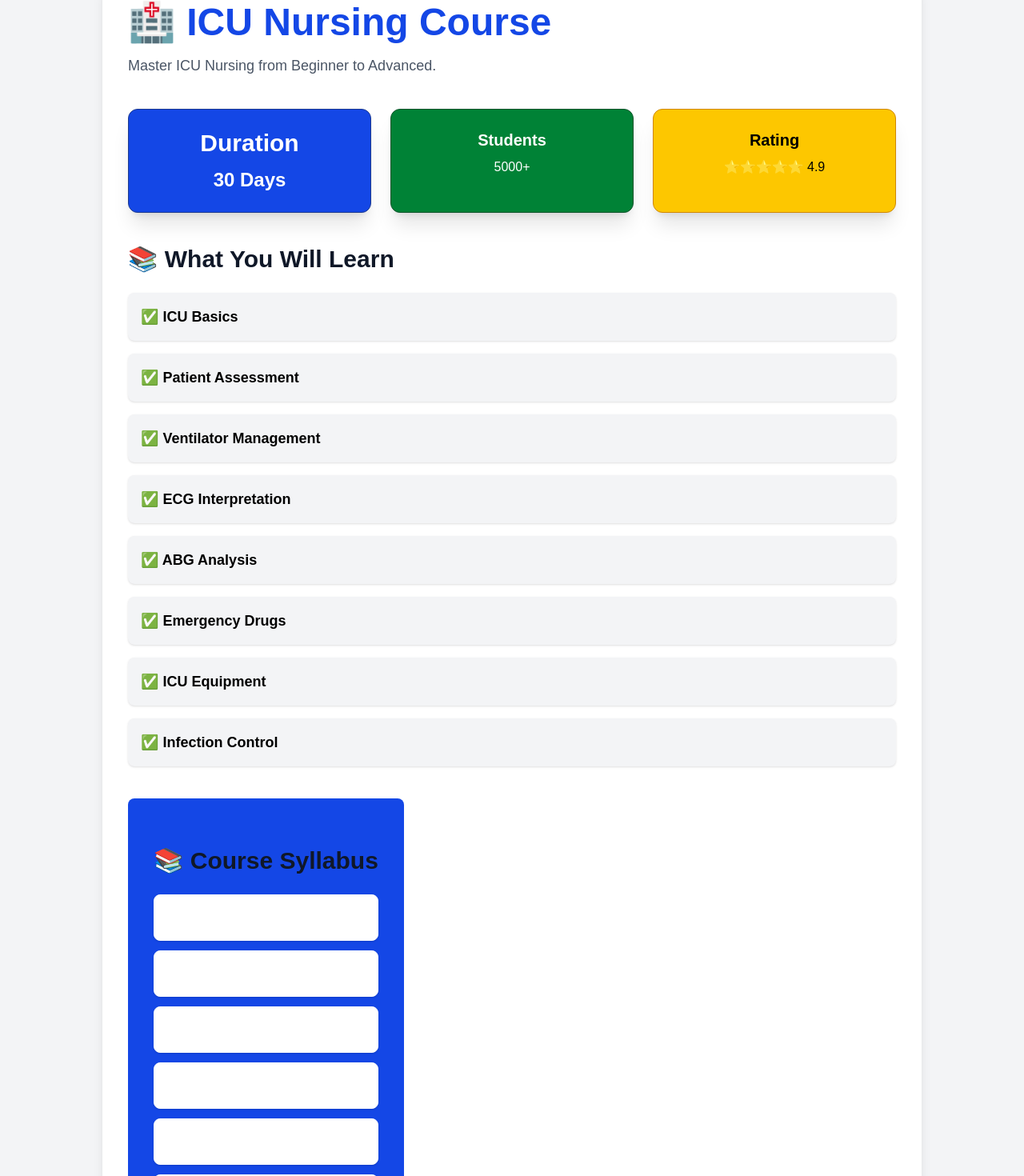
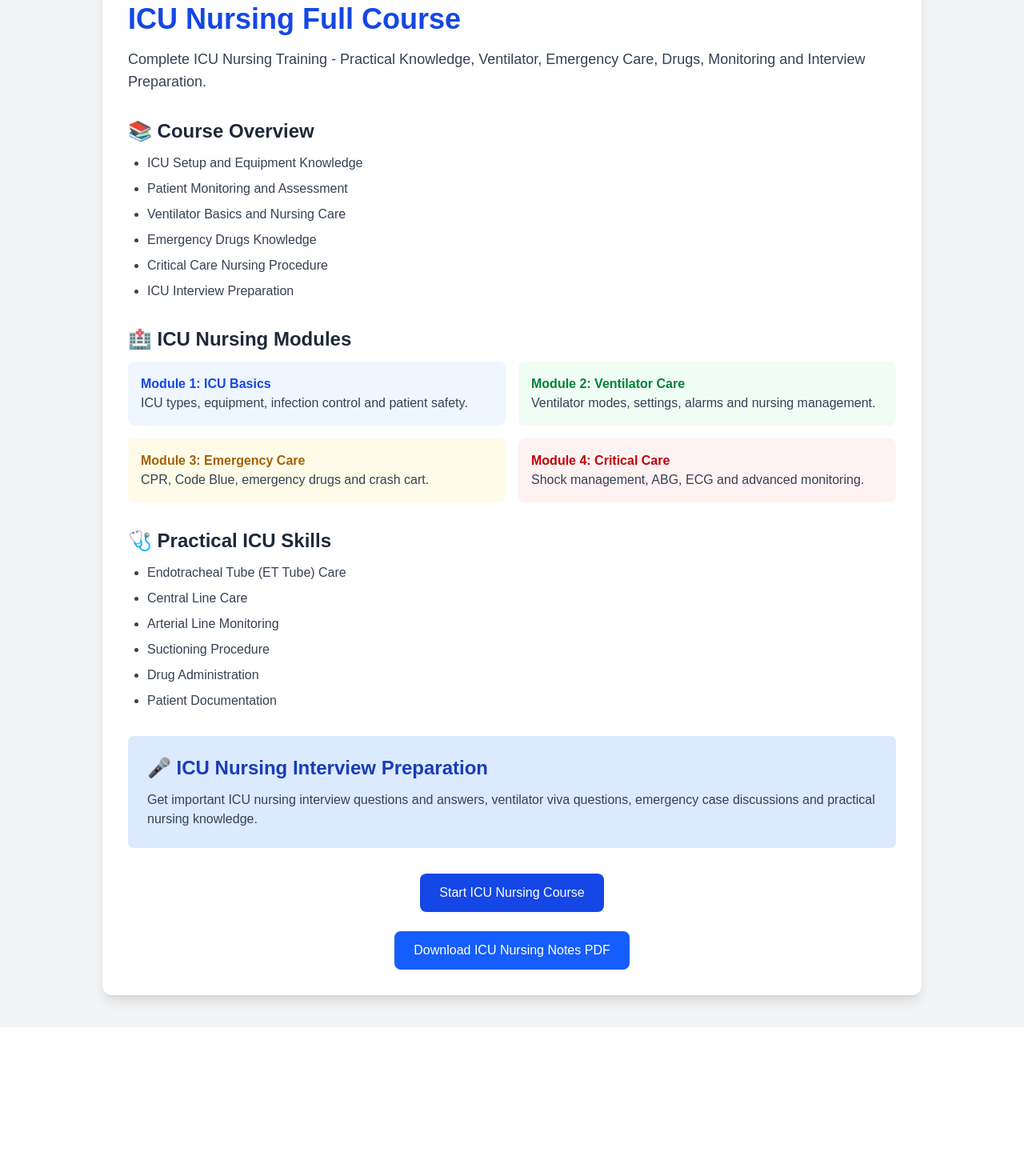
Before and after one commit to dubeyavinash557-sudo/icu-learning-portal, a Next.js app in the folder client/: page /courses/icu-nursing in a window 1280 px wide. Shown: the part 68-1538 px from the top of the page at 80% size. After the commit the page ends 1352 px from the top, so only its background shows below. Built offline with nearby package versions, Linux system fonts and the light colour scheme.

Commit message:
Complete professional ECG course page

```diff
--- a/client/app/courses/ecg/page.tsx
+++ b/client/app/courses/ecg/page.tsx
@@ -1,13 +1,117 @@
 export default function ECGPage() {
   return (
-    <main className="min-h-screen p-10">
-      <h1 className="text-5xl font-bold text-blue-700">
-        ECG Course
-      </h1>
+    <main className="min-h-screen bg-gray-100 py-10">
+      <div className="max-w-5xl mx-auto bg-white rounded-xl shadow-lg p-8">
 
-      <p className="mt-4 text-lg">
-        Learn ECG Interpretation from Basic to Advanced.
+        {/* Title */}
+        <h1 className="text-4xl font-bold text-blue-700 mb-4">
+          ECG Full Course
+        </h1>
+
+        {/* Description */}
+        <p className="text-gray-700 text-lg mb-8">
+          Learn ECG Interpretation from Basic to Advanced with practical ICU nursing knowledge,
+          cardiac rhythms, ECG analysis, emergency ECG management and patient monitoring.
+        </p>
+        {/* Course Overview */}
+<section className="mb-8">
+  <h2 className="text-2xl font-semibold text-gray-800 mb-3">
+    📚 Course Overview
+  </h2>
+
+  <ul className="list-disc ml-6 text-gray-700 space-y-2">
+    <li>Introduction to ECG</li>
+    <li>Cardiac Anatomy & Physiology</li>
+    <li>ECG Paper and Leads</li>
+    <li>Heart Rate Calculation</li>
+    <li>Normal ECG Waveforms (P, QRS, T)</li>
+    <li>ECG Rhythm Interpretation</li>
+    <li>Common Arrhythmias</li>
+    <li>Emergency ECG Recognition</li>
+  </ul>
+</section>{/* ECG Modules */}
+<section className="mb-8">
+  <h2 className="text-2xl font-semibold text-gray-800 mb-3">
+    ❤️ ECG Modules
+  </h2>
+
+  <div className="grid md:grid-cols-2 gap-4">
+
+    <div className="bg-blue-50 p-4 rounded-lg">
+      <h3 className="font-bold text-blue-700">
+        Module 1: ECG Basics
+      </h3>
+      <p className="text-gray-700">
+        Introduction, ECG machine, leads and paper.
       </p>
+    </div>
+
+    <div className="bg-green-50 p-4 rounded-lg">
+      <h3 className="font-bold text-green-700">
+        Module 2: ECG Interpretation
+      </h3>
+      <p className="text-gray-700">
+        P Wave, PR Interval, QRS Complex, ST Segment and T Wave.
+      </p>
+    </div>
+
+    <div className="bg-yellow-50 p-4 rounded-lg">
+      <h3 className="font-bold text-yellow-700">
+        Module 3: Cardiac Rhythms
+      </h3>
+      <p className="text-gray-700">
+        Normal Sinus Rhythm, Bradycardia, Tachycardia and Arrhythmias.
+      </p>
+    </div>
+
+    <div className="bg-red-50 p-4 rounded-lg">
+      <h3 className="font-bold text-red-700">
+        Module 4: Emergency ECG
+      </h3>
+      <p className="text-gray-700">
+        STEMI, NSTEMI, Heart Block, VF, VT and ACLS ECG Recognition.
+      </p>
+    </div>
+
+  </div>
+</section>
+{/* Practical ECG Skills */}
+<section className="mb-8">
+
+  <h2 className="text-2xl font-semibold text-gray-800 mb-3">
+    🩺 Practical ECG Skills
+  </h2>
+
+  <ul className="list-disc ml-6 text-gray-700 space-y-2">
+    <li>12 Lead ECG Recording</li>
+    <li>ECG Electrode Placement</li>
+    <li>Heart Rate Calculation</li>
+    <li>Rhythm Analysis</li>
+    <li>ECG Interpretation Practice</li>
+    <li>Emergency ECG Recognition</li>
+  </ul>
+
+</section>
+{/* Buttons */}
+<div className="mt-8 text-center space-y-4">
+
+  <a
+    href="/pdfs/ecg-notes.pdf"
+    target="_blank"
+    className="inline-block bg-green-600 text-white px-6 py-3 rounded-lg hover:bg-green-700"
+  >
+    📄 Download ECG Notes PDF
+  </a>
+
+  <br />
+
+  <button className="bg-blue-700 text-white px-6 py-3 rounded-lg hover:bg-blue-800">
+    ▶ Start ECG Course
+  </button>
+
+</div>
+
+      </div>
     </main>
   );
 }
--- a/client/app/courses/icu-nursing/page.tsx
+++ b/client/app/courses/icu-nursing/page.tsx
@@ -2,95 +2,150 @@ export default function ICUNursingPage() {
   return (
     <main className="min-h-screen bg-gray-100 py-10">
       <div className="max-w-5xl mx-auto bg-white rounded-xl shadow-lg p-8">
-        <h1 className="text-5xl font-bold text-blue-700">
-          🏥 ICU Nursing Course
+
+        {/* Title */}
+        <h1 className="text-4xl font-bold text-blue-700 mb-4">
+          ICU Nursing Full Course
         </h1>
 
-        <p className="mt-4 text-lg text-gray-600">
-          Master ICU Nursing from Beginner to Advanced.
+        <p className="text-gray-700 text-lg mb-8">
+          Complete ICU Nursing Training - Practical Knowledge,
+          Ventilator, Emergency Care, Drugs, Monitoring and Interview Preparation.
         </p>
 
-        <div className="grid md:grid-cols-3 gap-6 mt-10">
-          <div className="bg-blue-700 text-white p-6 rounded-xl text-center shadow-xl border border-blue-900">
-            <h3 className="text-3xl font-extrabold text-white">
-  Duration
-</h3>
 
-<p className="mt-3 text-2xl font-bold text-white">
-  30 Days
-</p>
+        {/* Course Overview */}
+        <section className="mb-8">
+          <h2 className="text-2xl font-semibold text-gray-800 mb-3">
+            📚 Course Overview
+          </h2>
+
+          <ul className="list-disc ml-6 text-gray-700 space-y-2">
+            <li>ICU Setup and Equipment Knowledge</li>
+            <li>Patient Monitoring and Assessment</li>
+            <li>Ventilator Basics and Nursing Care</li>
+            <li>Emergency Drugs Knowledge</li>
+            <li>Critical Care Nursing Procedure</li>
+            <li>ICU Interview Preparation</li>
+          </ul>
+        </section>
+
+
+        {/* Modules */}
+        <section className="mb-8">
+          <h2 className="text-2xl font-semibold text-gray-800 mb-3">
+            🏥 ICU Nursing Modules
+          </h2>
+
+          <div className="grid md:grid-cols-2 gap-4">
+
+            <div className="bg-blue-50 p-4 rounded-lg">
+              <h3 className="font-bold text-blue-700">
+                Module 1: ICU Basics
+              </h3>
+              <p className="text-gray-700">
+                ICU types, equipment, infection control and patient safety.
+              </p>
+            </div>
+
+
+            <div className="bg-green-50 p-4 rounded-lg">
+              <h3 className="font-bold text-green-700">
+                Module 2: Ventilator Care
+              </h3>
+              <p className="text-gray-700">
+                Ventilator modes, settings, alarms and nursing management.
+              </p>
+            </div>
+
+
+            <div className="bg-yellow-50 p-4 rounded-lg">
+              <h3 className="font-bold text-yellow-700">
+                Module 3: Emergency Care
+              </h3>
+              <p className="text-gray-700">
+                CPR, Code Blue, emergency drugs and crash cart.
+              </p>
+            </div>
+
+
+            <div className="bg-red-50 p-4 rounded-lg">
+              <h3 className="font-bold text-red-700">
+                Module 4: Critical Care
+              </h3>
+              <p className="text-gray-700">
+                Shock management, ABG, ECG and advanced monitoring.
+              </p>
+            </div>
+
           </div>
+        </section>
 
-          <div className="bg-green-700 text-white p-6 rounded-xl text-center shadow-xl border border-green-900">
-            <h3 className="text-xl font-bold">Students</h3>
-            <p className="mt-2">5000+</p>
-          </div>
 
-          <div className="bg-yellow-400 text-black p-6 rounded-xl text-center shadow-xl border border-yellow-600">
-            <h3 className="text-xl font-bold">Rating</h3>
-            <p className="mt-2">⭐⭐⭐⭐⭐ 4.9</p>
-          </div>
+
+        {/* Practical Skills */}
+        <section className="mb-8">
+
+          <h2 className="text-2xl font-semibold text-gray-800 mb-3">
+            🩺 Practical ICU Skills
+          </h2>
+
+          <ul className="list-disc ml-6 text-gray-700 space-y-2">
+
+            <li>Endotracheal Tube (ET Tube) Care</li>
+            <li>Central Line Care</li>
+            <li>Arterial Line Monitoring</li>
+            <li>Suctioning Procedure</li>
+            <li>Drug Administration</li>
+            <li>Patient Documentation</li>
+
+          </ul>
+
+        </section>
+
+
+
+        {/* Interview */}
+        <section className="bg-blue-100 p-6 rounded-lg">
+
+          <h2 className="text-2xl font-semibold text-blue-800 mb-3">
+            🎤 ICU Nursing Interview Preparation
+          </h2>
+
+          <p className="text-gray-700">
+            Get important ICU nursing interview questions and answers,
+            ventilator viva questions, emergency case discussions and
+            practical nursing knowledge.
+          </p>
+
+        </section>
+
+
+
+        {/* Button */}
+
+        <div className="mt-8 text-center">
+
+          <button className="bg-blue-700 text-white px-6 py-3 rounded-lg hover:bg-blue-800">
+            Start ICU Nursing Course
+          </button>
+
         </div>
+        {/* PDF Download Button */}
 
-        <h2 className="text-3xl font-bold text-gray-900 mt-10 mb-6">
-          📚 What You Will Learn
-        </h2>
+<div className="mt-6 text-center">
 
-        <ul className="space-y-4">
-          <li className="bg-gray-100 text-black text-lg font-semibold p-4 rounded-lg shadow">✅ ICU Basics</li>
-          <li className="bg-gray-100 text-black text-lg font-semibold p-4 rounded-lg shadow">✅ Patient Assessment</li>
-          <li className="bg-gray-100 text-black text-lg font-semibold p-4 rounded-lg shadow">✅ Ventilator Management</li>
-          <li className="bg-gray-100 text-black text-lg font-semibold p-4 rounded-lg shadow">✅ ECG Interpretation</li>
-          <li className="bg-gray-100 text-black text-lg font-semibold p-4 rounded-lg shadow">✅ ABG Analysis</li>
-          <li className="bg-gray-100 text-black text-lg font-semibold p-4 rounded-lg shadow">✅ Emergency Drugs</li>
-          <li className="bg-gray-100 text-black text-lg font-semibold p-4 rounded-lg shadow">✅ ICU Equipment</li>
-          <li className="bg-gray-100 text-black text-lg font-semibold p-4 rounded-lg shadow">✅ Infection Control</li>
-        </ul>
+  <a
+    href="/pdfs/icu-nursing-notes.pdf"
+    target="_blank"
+    className="bg-blue-600 text-white px-6 py-3 rounded-lg hover:bg-blue-800 inline-block"
+  >
+    Download ICU Nursing Notes PDF
+  </a>
 
-        <button className="mt-10 bg-blue-700 text-white px-8 py-3 rounded-lg hover:bg-blue-800">
-            <div className="mt-12">
-  <h2 className="text-3xl font-bold text-gray-900 mb-6">
-    📚 Course Syllabus
-  </h2>
+</div>
 
-  <div className="space-y-3">
 
-    <div className="bg-white border rounded-lg p-4 shadow">
-      Module 1 - ICU Basics
-    </div>
-
-    <div className="bg-white border rounded-lg p-4 shadow">
-      Module 2 - Patient Assessment
-    </div>
-
-    <div className="bg-white border rounded-lg p-4 shadow">
-      Module 3 - Ventilator Management
-    </div>
-
-    <div className="bg-white border rounded-lg p-4 shadow">
-      Module 4 - ECG Interpretation
-    </div>
-
-    <div className="bg-white border rounded-lg p-4 shadow">
-      Module 5 - ABG Analysis
-    </div>
-
-    <div className="bg-white border rounded-lg p-4 shadow">
-      Module 6 - Emergency Drugs
-    </div>
-
-    <div className="bg-white border rounded-lg p-4 shadow">
-      Module 7 - ICU Equipment
-    </div>
-
-    <div className="bg-white border rounded-lg p-4 shadow">
-      Module 8 - Infection Control
-    </div>
-
-  </div>
-</div>
-          Enroll Now - ₹999
-        </button>
       </div>
     </main>
   );
--- a/client/app/courses/ventilator/page.tsx
+++ b/client/app/courses/ventilator/page.tsx
@@ -1,13 +1,120 @@
 export default function VentilatorPage() {
   return (
-    <main className="min-h-screen p-10">
-      <h1 className="text-5xl font-bold text-blue-700">
-        Ventilator Course
-      </h1>
+    <main className="min-h-screen bg-gray-100 py-10">
+      <div className="max-w-5xl mx-auto bg-white rounded-xl shadow-lg p-8">
 
-      <p className="mt-4 text-lg">
-        Learn Mechanical Ventilation from Beginner to Advanced.
-      </p>
+        {/* Title */}
+        <h1 className="text-4xl font-bold text-blue-700 mb-4">
+          Ventilator Full Course
+        </h1>
+
+        {/* Description */}
+        <p className="text-gray-700 text-lg mb-8">
+          Learn Mechanical Ventilation from Basic to Advanced with practical ICU
+          nursing knowledge, ventilator modes, settings, alarms and patient care.
+        </p>
+
+        {/* Course Overview */}
+        <section className="mb-8">
+          <h2 className="text-2xl font-semibold text-gray-800 mb-3">
+            📚 Course Overview
+          </h2>
+
+          <ul className="list-disc ml-6 text-gray-700 space-y-2">
+            <li>Introduction to Mechanical Ventilation</li>
+            <li>Indications for Ventilator Support</li>
+            <li>Ventilator Components</li>
+            <li>Basic Ventilator Modes</li>
+            <li>Ventilator Settings</li>
+            <li>Patient Monitoring</li>
+            <li>Ventilator Alarms</li>
+            <li>Weaning from Ventilator</li>
+          </ul>
+        </section>
+
+        {/* Ventilator Modules */}
+        <section className="mb-8">
+          <h2 className="text-2xl font-semibold text-gray-800 mb-3">
+            🫁 Ventilator Modules
+          </h2>
+
+          <div className="grid md:grid-cols-2 gap-4">
+
+            <div className="bg-blue-50 p-4 rounded-lg">
+              <h3 className="font-bold text-blue-700">
+                Module 1: Ventilator Basics
+              </h3>
+              <p className="text-gray-700">
+                Introduction, indications and components of a ventilator.
+              </p>
+            </div>
+
+            <div className="bg-green-50 p-4 rounded-lg">
+              <h3 className="font-bold text-green-700">
+                Module 2: Ventilator Modes
+              </h3>
+              <p className="text-gray-700">
+                Volume Control, Pressure Control, SIMV, CPAP and BiPAP.
+              </p>
+            </div>
+
+            <div className="bg-yellow-50 p-4 rounded-lg">
+              <h3 className="font-bold text-yellow-700">
+                Module 3: Ventilator Settings
+              </h3>
+              <p className="text-gray-700">
+                Tidal Volume, FiO₂, PEEP, Respiratory Rate and I:E Ratio.
+              </p>
+            </div>
+
+            <div className="bg-red-50 p-4 rounded-lg">
+              <h3 className="font-bold text-red-700">
+                Module 4: Nursing Care
+              </h3>
+              <p className="text-gray-700">
+                Suctioning, ET Tube Care, Alarm Management and Weaning.
+              </p>
+            </div>
+
+          </div>
+        </section>
+
+        {/* Practical Skills */}
+        <section className="mb-8">
+          <h2 className="text-2xl font-semibold text-gray-800 mb-3">
+            🩺 Practical Ventilator Skills
+          </h2>
+
+          <ul className="list-disc ml-6 text-gray-700 space-y-2">
+            <li>Endotracheal Tube (ET Tube) Care</li>
+            <li>Tracheostomy Care</li>
+            <li>Suctioning Technique</li>
+            <li>Ventilator Alarm Troubleshooting</li>
+            <li>Humidifier &amp; HME Filter Care</li>
+            <li>Patient Monitoring and Documentation</li>
+          </ul>
+        </section>
+
+        {/* Buttons */}
+        <div className="mt-8 text-center space-y-4">
+
+          <a
+            href="/pdfs/ventilator-notes.pdf"
+            target="_blank"
+            className="inline-block bg-green-600 text-white px-6 py-3 rounded-lg hover:bg-green-700"
+          >
+            📄 Download Ventilator Notes PDF
+          </a>
+
+          <br />
+
+          <button className="bg-blue-700 text-white px-6 py-3 rounded-lg hover:bg-blue-800">
+            ▶ Start Ventilator Course
+          </button>
+
+        </div>
+
+      </div>
     </main>
   );
 }
```
Also changed, not shown: client/app/page.tsx (+14 -0 lines), client/components/CourseCard.tsx (+9 -3 lines), 1 other file (tests, documents, lock files or other folders).
